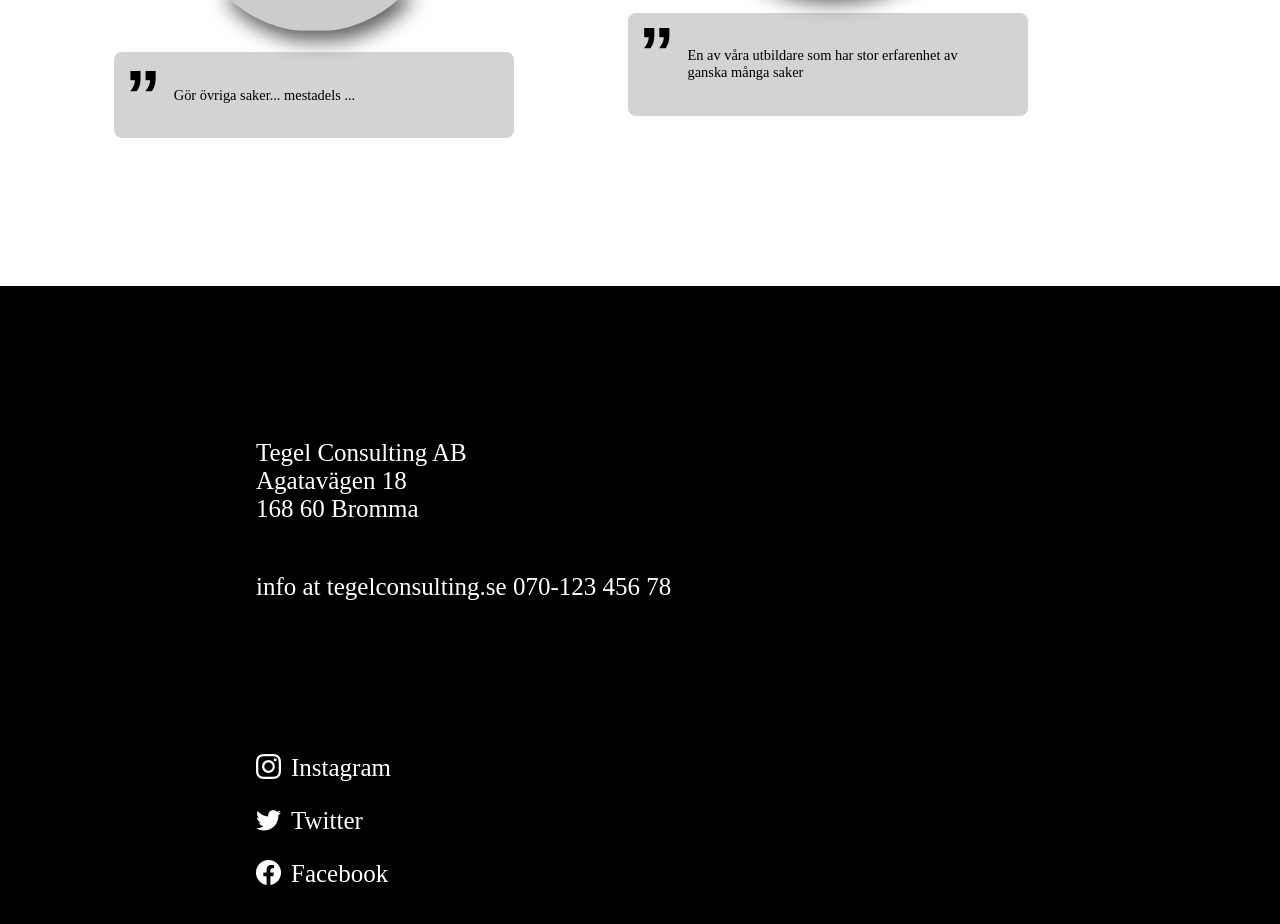
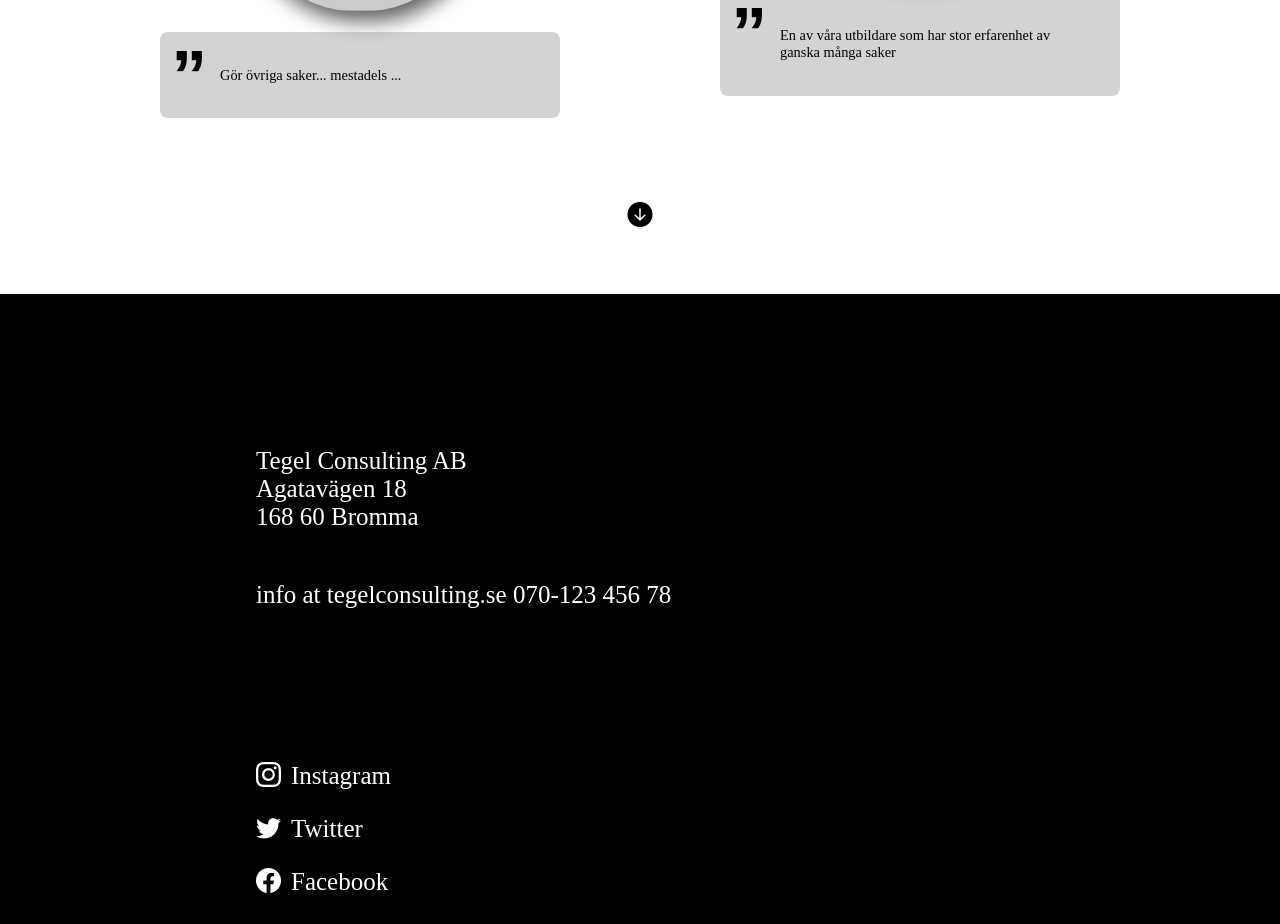
Before and after one commit to felicianorman/scss_design, a website built with Parcel: page index.html in a window 1280 px wide. Shown: the part 1580-2504 px from the top of the page. Built offline with nearby package versions, Linux system fonts and the light colour scheme.

Commit message:
fixade pilen som elder till contact

```diff
--- a/index.html
+++ b/index.html
@@ -88,11 +88,13 @@
                         </div>
                     </article>
 
-                    <div class="arrow-aboutus">
+                    <!-- <div class="arrow-aboutus">
                         <a href="#contact"><i class="bi bi-arrow-down-circle-fill"></i></a>
-                    </div>
-
+                    </div> -->
             </section>
+                <div class="arrow-aboutus">
+                    <a href="#contact"><i class="bi bi-arrow-down-circle-fill"></i></a>
+                </div>
 
             <footer class="contact" id="contact">
                 <p class="contact__adress">
--- a/scss/_hamburger.scss
+++ b/scss/_hamburger.scss
@@ -4,7 +4,7 @@
         flex-direction: row;
         align-items: center;
         justify-content: space-between;
-        height: 4vh;
+        height: 1.5vh;
         color: #FFF;
         padding: 1em;
       }
--- a/scss/_mixins.scss
+++ b/scss/_mixins.scss
@@ -76,8 +76,6 @@
         filter: drop-shadow(5px 10px 10px #444d);
     }
 
-
-
 }
 
 @mixin contact {
@@ -89,7 +87,7 @@
     display: flex;
     flex-direction: column;
     align-items: center;
-    margin-top: 10%;
+    // margin-top: 10%;
 
     .contact__adress, .contact__email, .contact__icons {
         width: 60vw;
--- a/scss/main.scss
+++ b/scss/main.scss
@@ -101,19 +101,18 @@ h2 {
         }
 }
 
+}
 .arrow-aboutus {
-        position: relative;
     display: flex;
     justify-content: center;
+    align-items: center;
+    padding: 5%;
 
     .bi-arrow-down-circle-fill {
         color: black;
         font-size: 25px;
-
     }
 }
-}
-
 footer {
     @include mixins.contact;
 }
```
Also changed, not shown: css/main.css, 1 other file. Lines whose indentation alone changed are shown as unchanged.
